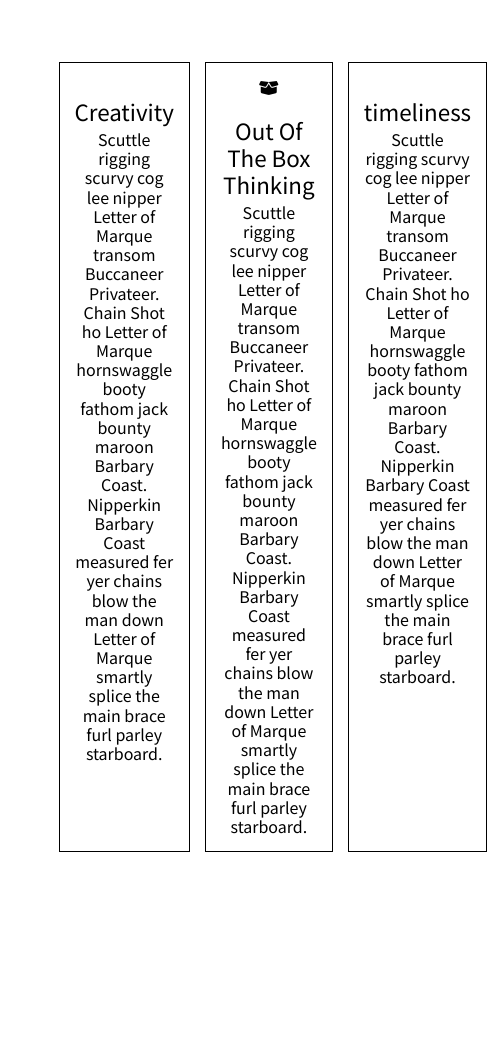
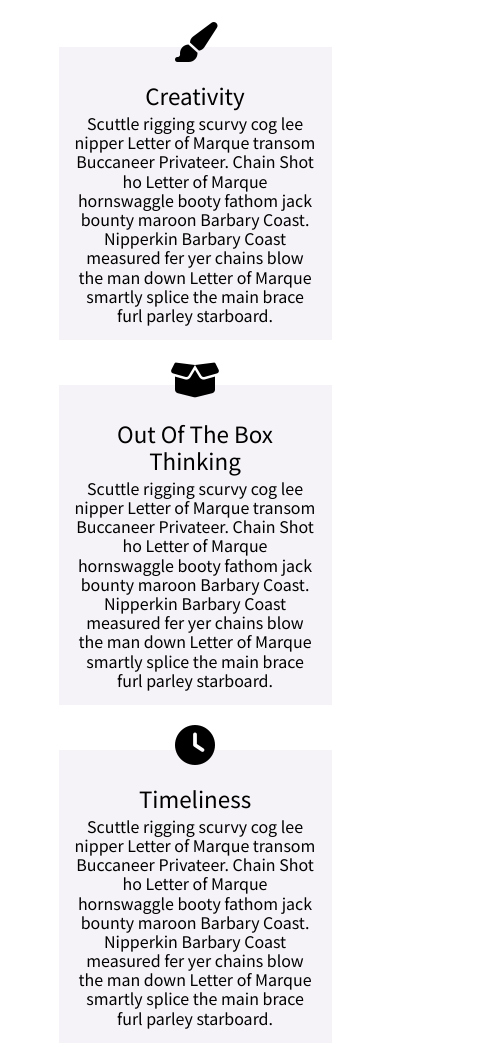
Before and after one commit to Hdavis73/portfolio-2-20-23, a plain HTML site: page index.html in a window 390 px wide. Shown: the part 1805-2851 px from the top of the page, 487 px wide, since content can reach past the window. Before the commit the page ends 2702 px from the top, so only its background shows below. Drawn offline with Linux system fonts and the light colour scheme.

Commit message:
finished designing expectations sections, still just lorem ipsum text

```diff
--- a/index.html
+++ b/index.html
@@ -132,6 +132,11 @@
 
       <div class="expectation-boxes">
         <div class="expect creativity">
+
+          <span class="circle-i-wrap">
+            <i class="fa-solid fa-paintbrush"></i>
+          </span>
+
           <h5>Creativity</h5>
           <p>
             Scuttle rigging scurvy cog lee nipper Letter of Marque transom Buccaneer Privateer. Chain Shot ho Letter of Marque hornswaggle booty fathom jack bounty maroon Barbary Coast. Nipperkin Barbary Coast measured fer yer chains blow the man
@@ -152,7 +157,11 @@
         </div>
 
         <div class="expect timeliness">
-          <h5>timeliness</h5>
+          <span class="circle-i-wrap">
+            <i class="fa-solid fa-clock"></i>
+          </span>
+
+          <h5>Timeliness</h5>
           <p>
             Scuttle rigging scurvy cog lee nipper Letter of Marque transom Buccaneer Privateer. Chain Shot ho Letter of Marque hornswaggle booty fathom jack bounty maroon Barbary Coast. Nipperkin Barbary Coast measured fer yer chains blow the man
             down Letter of Marque smartly splice the main brace furl parley starboard.
--- a/styles.css
+++ b/styles.css
@@ -336,9 +336,9 @@ a {
 /* =============== expectations ================= */
 
 .expectations {
-  padding: 45px 15%;
+  padding: 80px 15%;
   text-align: center;
-  line-height: 1.2
+  line-height: 1.2;
 }
 
 .expectations h2 {
@@ -355,8 +355,9 @@ a {
 }
 
 .expectation-boxes .expect {
-  border:1px solid black;
   padding: 15px 15px;
+  background-color: #683a8c0f;
+  position: relative;
 }
 
 .expect h5 {
@@ -365,8 +366,32 @@ a {
   margin-bottom: 5px;
 }
 
+.expect .circle-i-wrap {
+  position: absolute;
+  top: -25px;
+  right: 0;
+  left: 0;
+}
+
+.expect i {
+  font-size: var(--fs-xxl-);
+}
+
 
 /* ================ media queries ========== */
+
+@media screen and (max-width: 900px) {
+  .expectations h2 {
+    margin-bottom: 50px;
+  }
+
+  .expectation-boxes {
+    flex-direction: column;
+    justify-content: space-between;
+    gap: 45px;
+
+  }
+}
 
 @media screen and (max-width: 600px) {
   .intro .img-wrap {
```
